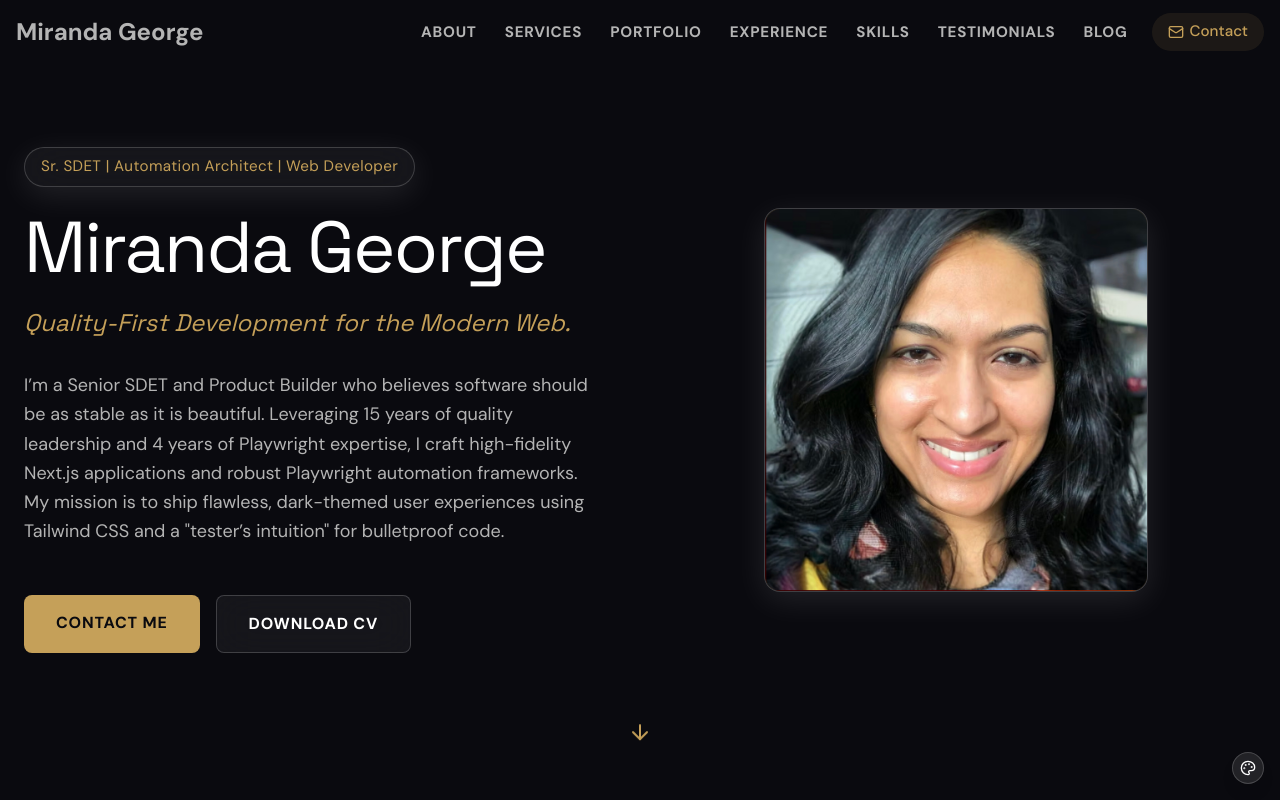
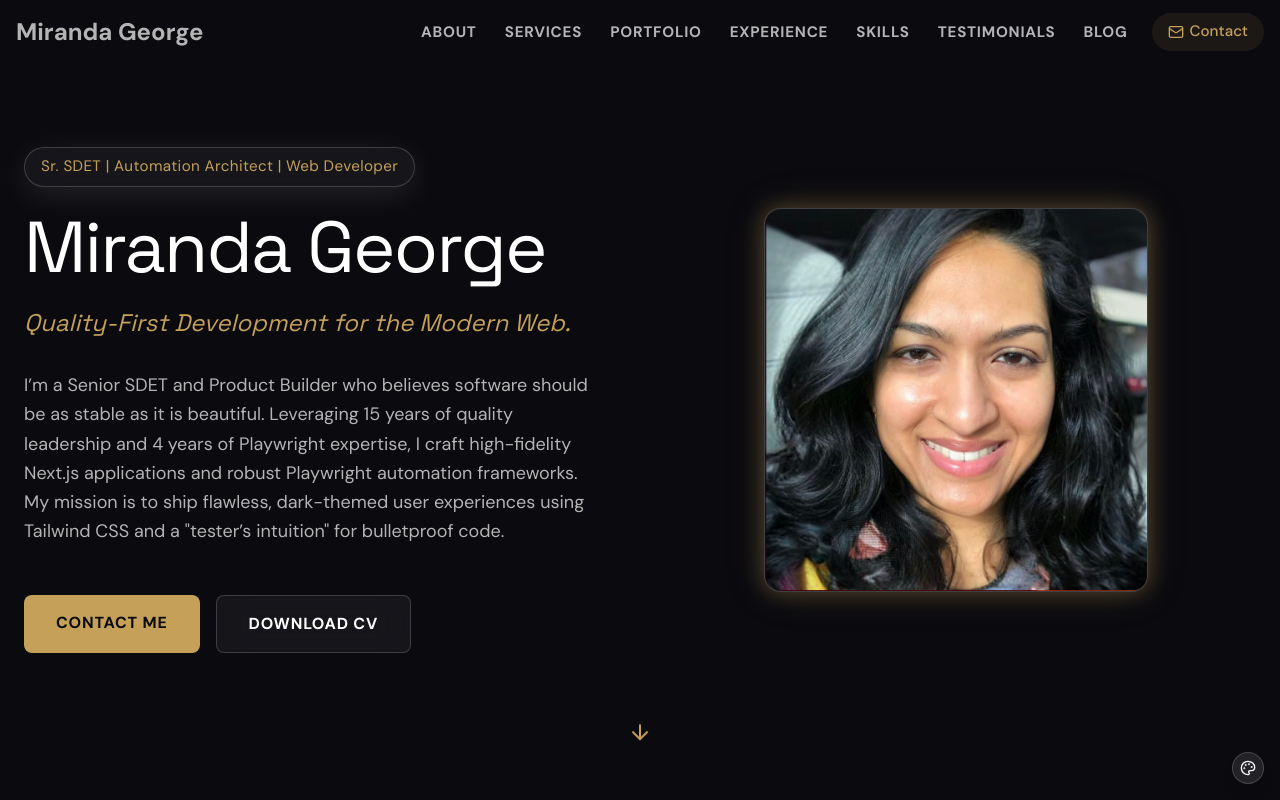
Before and after one commit to miranda-gv/my-portfolio, a Next.js app: page / in a window 1280 px wide. Shown: the top 800 px of the page. Built offline with nearby package versions, Linux system fonts and the light colour scheme.

Commit message:
fix: enhance GlassCard styling in HeroSection; increase border width and add box shadow for improved visual effect

```diff
--- a/src/components/HeroSection.tsx
+++ b/src/components/HeroSection.tsx
@@ -79,7 +79,8 @@ export default function HeroSection() {
           <div className="flex justify-center">
             <GlassCard
               variant="base"
-              className="relative w-80 h-80 md:w-96 md:h-96 rounded-2xl overflow-hidden border-2 border-primary/30"
+              className="relative w-80 h-80 md:w-96 md:h-96 rounded-2xl overflow-hidden border-4 border-primary/30"
+              style={{ boxShadow: `0 0 20px rgba(var(--color-primary-glow), 0.3), 0 0 40px rgba(var(--color-primary-glow), 0.2)` }}
             >
               <Image
                 src={headshotSrc}
@@ -89,7 +90,7 @@ export default function HeroSection() {
                 className="object-cover"
                 priority
               />
-              <div className="absolute inset-0 ring-1 ring-primary/20 rounded-2xl" />
+              <div className="absolute inset-0 ring-2 ring-primary/30 rounded-2xl" />
             </GlassCard>
           </div>
         </div>
```
